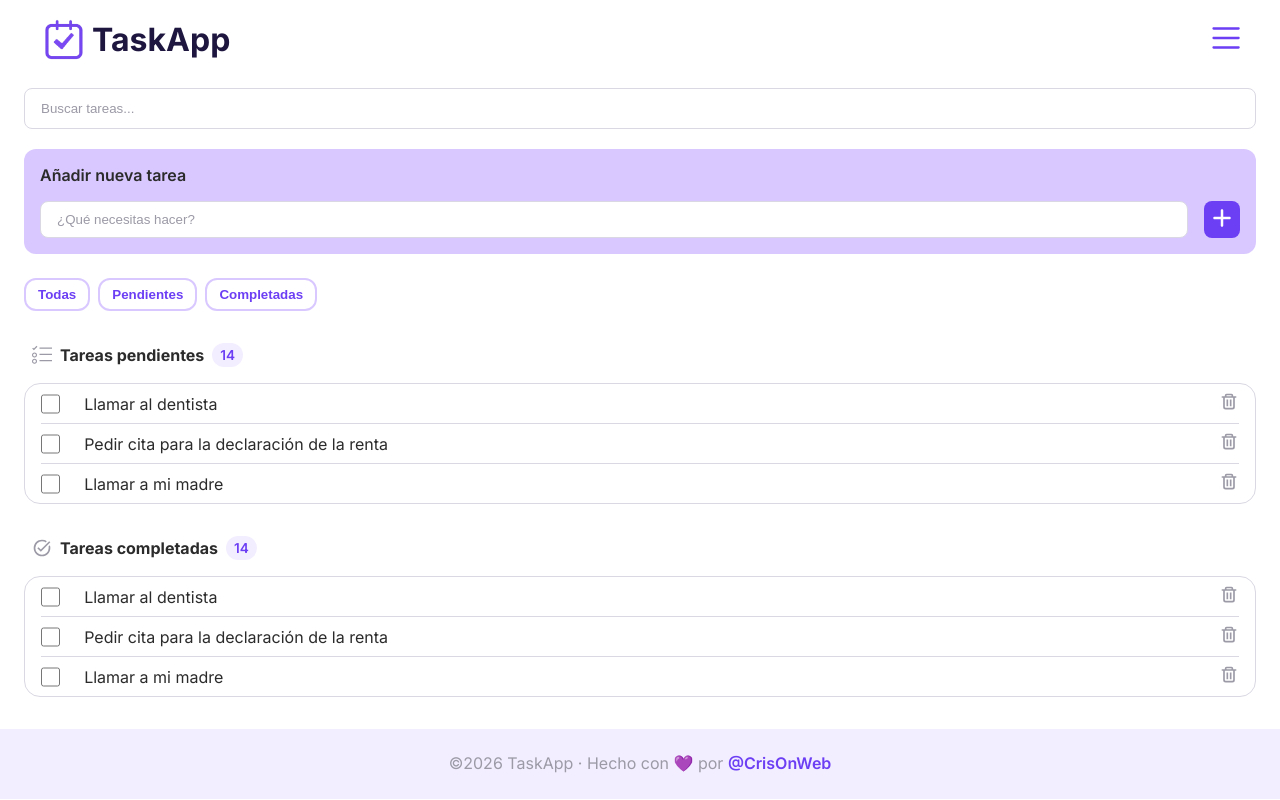
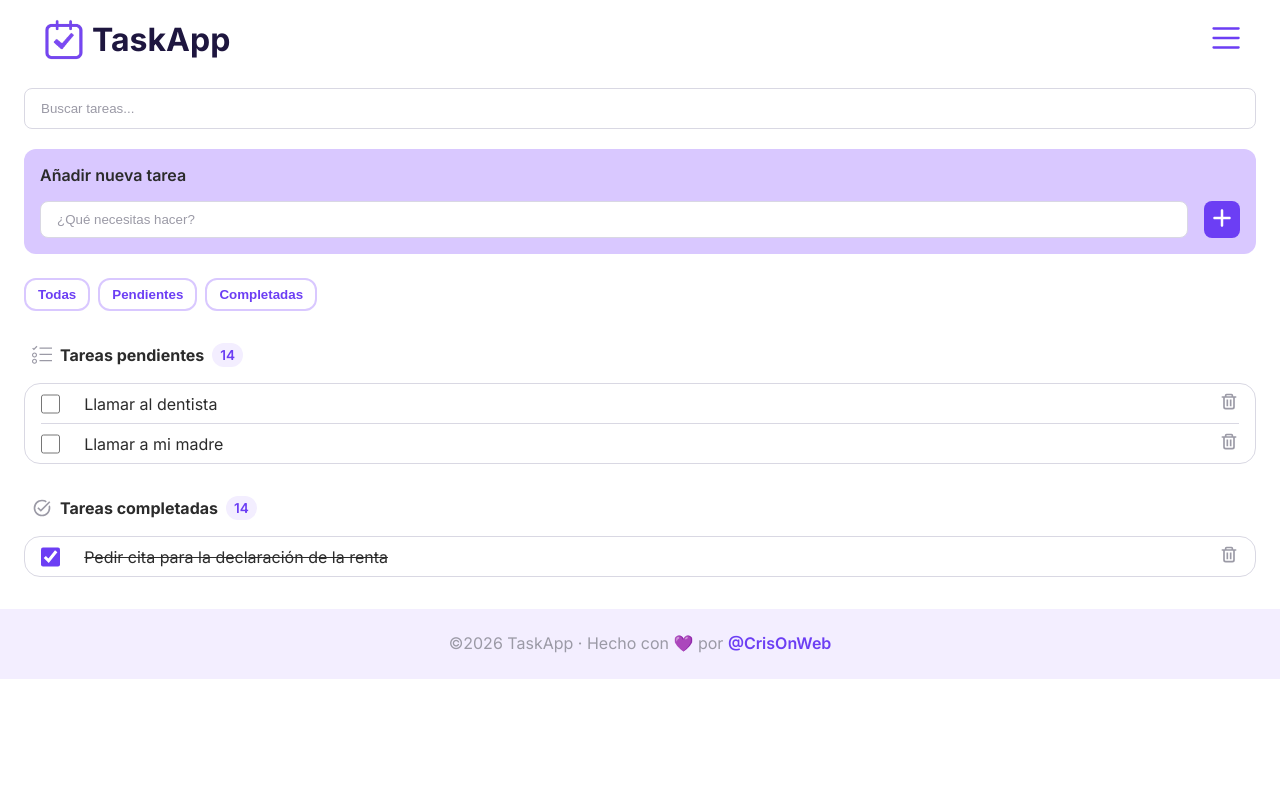
Before and after one commit to CrisOnWeb/TaskApp, a React (Vite) app: page /#/ in a window 1280 px wide. Built offline with nearby package versions, Linux system fonts and the light colour scheme.

Commit message:
Added a toggle feature for pending and completed tasks. Restructured the Tasks component and created a TaskItem to separate responsibilities.

```diff
--- a/src/components/App.jsx
+++ b/src/components/App.jsx
@@ -5,9 +5,8 @@ import Tasks from './Tasks/Tasks';
 import PendingIcon from './icons/PendingIcon';
 import CompletedIcon from './icons/CompletedIcon';
 import FilterTasks from './FilterTasks/FilterTasks';
-// import { useState, useEffect } from 'react';
-// import fetchData from "../services/api"; // Al ser .js no hay que poner la extensión
-// import ls from "../services/localStorage";
+import ls from '../services/localStorage';
+import { useState, useEffect } from 'react';
 
 function App() {
   /* local storage
@@ -29,28 +28,54 @@ function App() {
   }, [name, email]);
   */
 
-  /* Llamado a API:
-  const [data, setData] = useState([]);
+  const [tasks, setTasks] = useState(
+    ls.get('data', [
+      { id: crypto.randomUUID(), task: 'Llamar al dentista', completed: false },
+      {
+        id: crypto.randomUUID(),
+        task: 'Pedir cita para la declaración de la renta',
+        completed: true,
+      },
+      { id: crypto.randomUUID(), task: 'Llamar a mi madre', completed: false },
+    ])
+  );
+  const [newTaskInput, setNewTaskInput] = useState('');
+  const [search, setSearch] = useState('');
+  const [filter, setFilter] = useState('all');
 
   useEffect(() => {
-    fetchData("https://api.com/users")
-      .then((data) => {
-        setData(data);
-      })
-      .catch((error) => {
-        console.error(error);
-      });
-  }, []);
-  */
+    ls.set('data', tasks);
+  }, [tasks]);
+
+  const pendingTasks = tasks.filter((task) => !task.completed);
+  const completedTasks = tasks.filter((task) => task.completed);
+
+  const onToggleTask = (id) => {
+    return setTasks(
+      tasks.map((task) =>
+        task.id === id ? { ...task, completed: !task.completed } : task
+      )
+    );
+  };
 
   return (
     <>
-      <Header />
+      <Header search={search} setSearch={setSearch} />
       <main>
         <NewTask />
         <FilterTasks />
-        <Tasks title="Tareas pendientes" icon={<PendingIcon />} />
-        <Tasks title="Tareas completadas" icon={<CompletedIcon />} />
+        <Tasks
+          title="Tareas pendientes"
+          icon={<PendingIcon />}
+          tasks={pendingTasks}
+          onToggleTask={onToggleTask}
+        />
+        <Tasks
+          title="Tareas completadas"
+          icon={<CompletedIcon />}
+          tasks={completedTasks}
+          onToggleTask={onToggleTask}
+        />
       </main>
       <Footer />
     </>
--- a/src/components/Header/Header.jsx
+++ b/src/components/Header/Header.jsx
@@ -1,10 +1,7 @@
 import './Header.scss';
 import logo from '../../assets/img/logo.png';
-import { useState } from 'react';
 
-const Header = () => {
-  const [search, setSearch] = useState('');
-
+const Header = ({ search, setSearch }) => {
   const handleSearchInput = (ev) => {
     setSearch(ev.target.value);
   };
--- /dev/null
+++ b/src/components/TaskItem/TaskItem.jsx
@@ -0,0 +1,44 @@
+import './TaskItem.scss';
+
+const TaskItem = ({ task, onToggleTask }) => {
+  return (
+    <li className="tasks__item">
+      <input
+        className="tasks__input"
+        type="checkbox"
+        name="task"
+        id="task"
+        checked={task.completed}
+        onChange={() => {
+          onToggleTask(task.id);
+        }}
+      />
+      <label
+        className={`tasks__label ${task.completed ? 'completed' : ''}`}
+        htmlFor="task"
+      >
+        {task.task}
+      </label>
+      <button className="tasks__btn">
+        <svg
+          className="tasks__trash"
+          xmlns="http://www.w3.org/2000/svg"
+          width="256"
+          height="256"
+          viewBox="0 0 24 24"
+        >
+          <g>
+            <path
+              fillRule="evenodd"
+              d="M17 5V4a2 2 0 0 0-2-2H9a2 2 0 0 0-2 2v1H4a1 1 0 0 0 0 2h1v11a3 3 0 0 0 3 3h8a3 3 0 0 0 3-3V7h1a1 1 0 1 0 0-2h-3Zm-2-1H9v1h6V4Zm2 3H7v11a1 1 0 0 0 1 1h8a1 1 0 0 0 1-1V7Z"
+              clipRule="evenodd"
+            />
+            <path d="M9 9h2v8H9V9Zm4 0h2v8h-2V9Z" />
+          </g>
+        </svg>
+      </button>
+    </li>
+  );
+};
+
+export default TaskItem;
--- /dev/null
+++ b/src/components/TaskItem/TaskItem.scss
@@ -0,0 +1,41 @@
+.tasks {
+  .tasks__item {
+    display: flex;
+    align-items: center;
+    gap: var(--spacing-lg);
+  }
+
+  &__item + &__item {
+    border-top: 1px solid var(--color-border);
+  }
+
+  &__input {
+    // appearance: none;
+    // padding: var(--spacing-sm);
+    // border: 2px solid var(--color-brand);
+    // border-radius: 5px;
+    flex-shrink: 0;
+    width: 1.2rem;
+    height: 1.2rem;
+    accent-color: var(--color-brand);
+    cursor: pointer;
+  }
+
+  &__btn {
+    margin-left: auto;
+    border: none;
+    background-color: transparent;
+    cursor: pointer;
+  }
+
+  &__trash {
+    width: 20px;
+    height: fit-content;
+    padding-block: var(--spacing-sm);
+    fill: var(--color-text-muted);
+  }
+}
+
+.completed {
+  text-decoration-line: line-through;
+}
--- a/src/components/Tasks/Tasks.jsx
+++ b/src/components/Tasks/Tasks.jsx
@@ -1,6 +1,7 @@
+import TaskItem from '../TaskItem/TaskItem';
 import './Tasks.scss';
 
-const Tasks = ({ title, icon }) => {
+const Tasks = ({ title, icon, tasks, onToggleTask }) => {
   return (
     <section className="tasks">
       <div className="tasks__name">
@@ -9,93 +10,9 @@ const Tasks = ({ title, icon }) => {
         <span className="tasks__number">14</span>
       </div>
       <ul className="tasks__list">
-        <li className="tasks__item">
-          <input
-            className="tasks__input"
-            type="checkbox"
-            name="task"
-            id="task"
-          />
-          <label className="tasks__label" htmlFor="task">
-            Llamar al dentista
-          </label>
-          <button className="tasks__btn">
-            <svg
-              className="tasks__trash"
-              xmlns="http://www.w3.org/2000/svg"
-              width="256"
-              height="256"
-              viewBox="0 0 24 24"
-            >
-              <g>
-                <path
-                  fillRule="evenodd"
-                  d="M17 5V4a2 2 0 0 0-2-2H9a2 2 0 0 0-2 2v1H4a1 1 0 0 0 0 2h1v11a3 3 0 0 0 3 3h8a3 3 0 0 0 3-3V7h1a1 1 0 1 0 0-2h-3Zm-2-1H9v1h6V4Zm2 3H7v11a1 1 0 0 0 1 1h8a1 1 0 0 0 1-1V7Z"
-                  clipRule="evenodd"
-                />
-                <path d="M9 9h2v8H9V9Zm4 0h2v8h-2V9Z" />
-              </g>
-            </svg>
-          </button>
-        </li>
-        <li className="tasks__item">
-          <input
-            className="tasks__input"
-            type="checkbox"
-            name="task"
-            id="task"
-          />
-          <label className="tasks__label" htmlFor="task">
-            Pedir cita para la declaración de la renta
-          </label>
-          <button className="tasks__btn">
-            <svg
-              className="tasks__trash"
-              xmlns="http://www.w3.org/2000/svg"
-              width="256"
-              height="256"
-              viewBox="0 0 24 24"
-            >
-              <g>
-                <path
-                  fillRule="evenodd"
-                  d="M17 5V4a2 2 0 0 0-2-2H9a2 2 0 0 0-2 2v1H4a1 1 0 0 0 0 2h1v11a3 3 0 0 0 3 3h8a3 3 0 0 0 3-3V7h1a1 1 0 1 0 0-2h-3Zm-2-1H9v1h6V4Zm2 3H7v11a1 1 0 0 0 1 1h8a1 1 0 0 0 1-1V7Z"
-                  clipRule="evenodd"
-                />
-                <path d="M9 9h2v8H9V9Zm4 0h2v8h-2V9Z" />
-              </g>
-            </svg>
-          </button>
-        </li>
-        <li className="tasks__item">
-          <input
-            className="tasks__input"
-            type="checkbox"
-            name="task"
-            id="task"
-          />
-          <label className="tasks__label" htmlFor="task">
-            Llamar a mi madre
-          </label>
-          <button className="tasks__btn">
-            <svg
-              className="tasks__trash"
-              xmlns="http://www.w3.org/2000/svg"
-              width="256"
-              height="256"
-              viewBox="0 0 24 24"
-            >
-              <g>
-                <path
-                  fillRule="evenodd"
-                  d="M17 5V4a2 2 0 0 0-2-2H9a2 2 0 0 0-2 2v1H4a1 1 0 0 0 0 2h1v11a3 3 0 0 0 3 3h8a3 3 0 0 0 3-3V7h1a1 1 0 1 0 0-2h-3Zm-2-1H9v1h6V4Zm2 3H7v11a1 1 0 0 0 1 1h8a1 1 0 0 0 1-1V7Z"
-                  clipRule="evenodd"
-                />
-                <path d="M9 9h2v8H9V9Zm4 0h2v8h-2V9Z" />
-              </g>
-            </svg>
-          </button>
-        </li>
+        {tasks.map((task) => (
+          <TaskItem key={task.id} task={task} onToggleTask={onToggleTask} />
+        ))}
       </ul>
     </section>
   );
--- a/src/components/Tasks/Tasks.scss
+++ b/src/components/Tasks/Tasks.scss
@@ -36,44 +36,4 @@
     border-radius: var(--radius-lg);
     overflow: hidden;
   }
-
-  &__item {
-    display: flex;
-    align-items: center;
-    gap: var(--spacing-lg);
-  }
-
-  &__item + &__item {
-    border-top: 1px solid var(--color-border);
-  }
-
-  &__input {
-    // appearance: none;
-    // padding: var(--spacing-sm);
-    // border: 2px solid var(--color-brand);
-    // border-radius: 5px;
-    flex-shrink: 0;
-    width: 1.2rem;
-    height: 1.2rem;
-    accent-color: var(--color-brand);
-    cursor: pointer;
-  }
-
-  &__btn {
-    margin-left: auto;
-    border: none;
-    background-color: transparent;
-    cursor: pointer;
-  }
-
-  &__trash {
-    width: 20px;
-    height: fit-content;
-    padding-block: var(--spacing-sm);
-    fill: var(--color-text-muted);
-  }
 }
-
-.completed {
-  text-decoration-line: line-through;
-}
```
Also changed, not shown: 1 other file (tests, documents, lock files or other folders).
